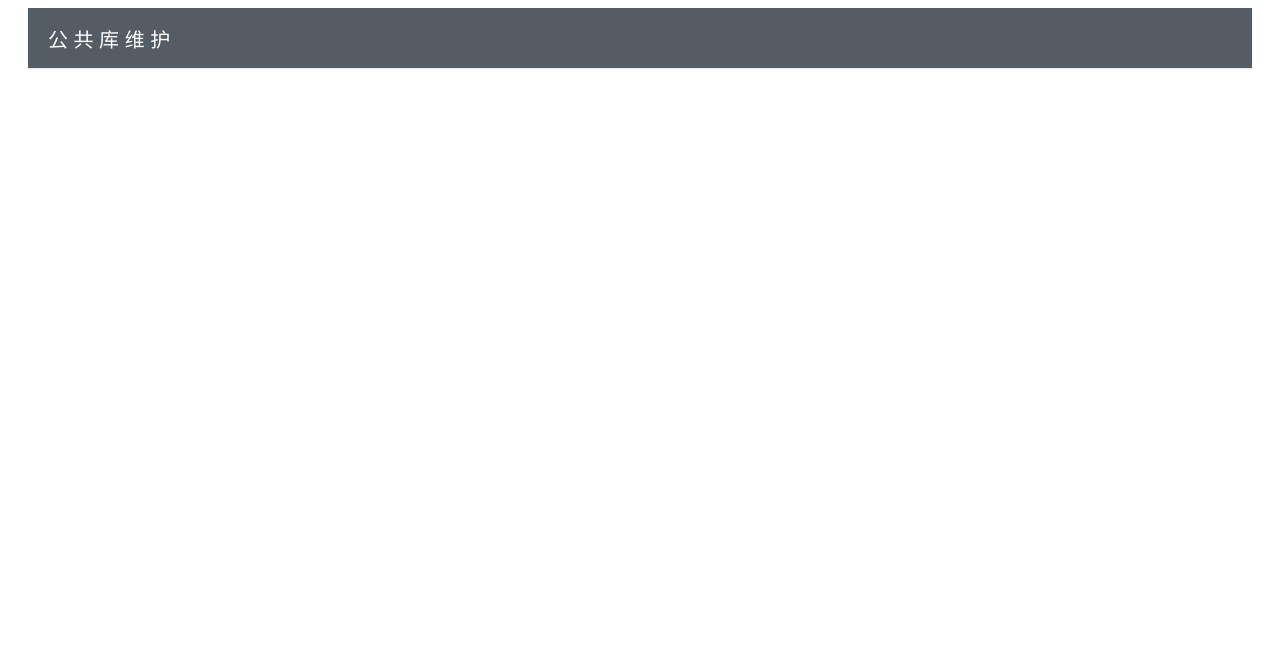
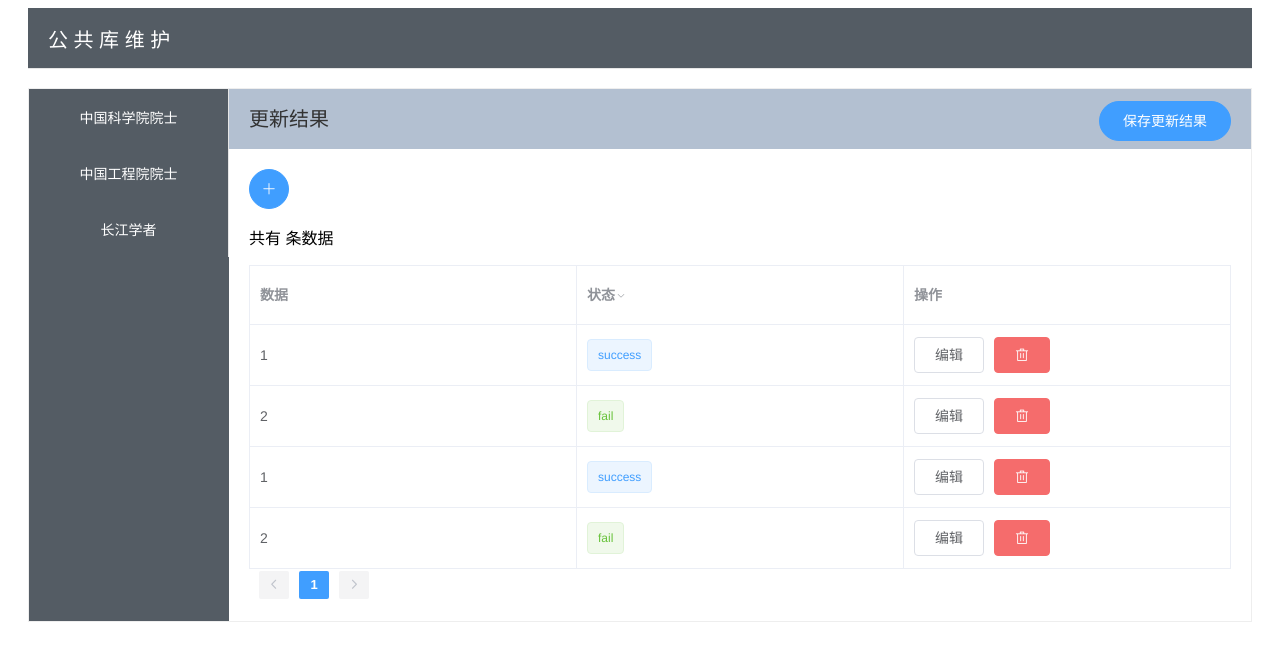
Before and after one commit to liuxiyang641/GGKWH_FRONT_END, a Vue app: page /updated/results/1 in a window 1280 px wide. Shown: the top 660 px of the page. Built offline with nearby package versions, Linux system fonts and the light colour scheme.

Commit message:
通用模板增删改的实现

```diff
--- a/src/components/GeneralAdmin.vue
+++ b/src/components/GeneralAdmin.vue
@@ -23,7 +23,7 @@
                     </el-col>
                     <el-col :span="12" style="text-align: right">
                         <i class="el-icon-setting" style="margin-right: 1rem;" @click="dialogOfConfig=true"></i>
-                        <el-button type="primary" round>更新</el-button>
+                        <el-button type="primary" round @click="update">更新</el-button>
                     </el-col>
                 </el-row>
             </el-header>
@@ -42,8 +42,11 @@
             <!--编辑已存在专家信息对话框-->
             <el-dialog title="专家信息" :visible.sync="dialogOfInfo">
                 <el-form :model="detailedData">
-                    <el-form-item v-for="(value, key) in detailedSetting" :label="value.name" label-width="120px" :key="key">
-                        <el-input type="textarea" autosize v-model="detailedData[key]" auto-complete="off" :disabled='value.modify==="false" '></el-input>
+                    <el-form-item v-for="(value, key) in detailedSetting" :label='value.name+": " ' label-width="120px" :key="key">
+                        <!--可编辑的显示输入框-->
+                        <el-input v-if='value.modify==="true" ' type="textarea" autosize v-model="detailedData[key]" auto-complete="off"></el-input>
+                        <!--不可编辑的显示文本-->
+                        <span v-else>{{detailedData[key]}}</span>
                     </el-form-item>
                 </el-form>
                 <div slot="footer" class="dialog-footer">
@@ -54,8 +57,11 @@
             <!--添加新的院士信息对话框-->
             <el-dialog title="新增院士信息" :visible.sync="dialogOfAddingNewAca">
                 <el-form :model="detailedData">
-                    <el-form-item v-for="(value, key) in detailedSetting" :label="value.name" label-width="120px" :key="key">
-                        <el-input type="textarea" autosize v-model="detailedData[key]" auto-complete="off" :disabled='value.modify==="false" '></el-input>
+                    <el-form-item v-for="(value, key) in detailedSetting" :label='value.name+": " ' label-width="120px" :key="key">
+                        <!--可编辑的显示输入框-->
+                        <el-input v-if='value.modify==="true" ' type="textarea" autosize v-model="detailedData[key]" auto-complete="off"></el-input>
+                        <!--不可编辑的显示文本-->
+                        <span v-else>{{detailedData[key]}}</span>
                     </el-form-item>
                 </el-form>
                 <div slot="footer" class="dialog-footer">
@@ -76,7 +82,10 @@
                           v-loading="listLoading"
                           element-loading-text="拼命加载中..."
                           :data="storeData">
-                    <el-table-column v-for="(value, key) in listSetting" :label="value" :prop="key" :key="key">
+                    <el-table-column v-for="(value, key) in listSetting" :label="value" :key="key">
+                        <template slot-scope="scope">
+                            <span>{{scope.row[key]}}</span>
+                        </template>
                     </el-table-column>
 
                     <el-table-column label="操作">
@@ -91,7 +100,7 @@
                                 size="medium"
                                 type="danger"
                                 icon="el-icon-delete"
-                                @click.native="del(scope.row.id)"
+                                @click.native="del(scope.row[idSetting.name])"
                             ></el-button>
                         </template>
                     </el-table-column>
@@ -142,10 +151,11 @@
                         return time.getTime() > Date.now();
                     },
                 },
-
-                listSetting:{},
-                detailedSetting:{},
-                pageName:null,
+                // 页面设置
+                listSetting: {},     // 信息列表设置，包含key和对应的中文名
+                detailedSetting: {},   // 详细信息设置，包含key，中文名以及是否可编辑
+                idSetting: {},   // 列表信息id的设置，包括id的key和类型（int与str）
+                pageName: null,   // 页面名称
             }
         },
         computed: {},
@@ -173,7 +183,9 @@
                     cancelButtonText: '取消',
                     type: 'warning'
                 }).then(() => {
-                    this.axios.get(this.apiUrl + '/delete/42?Id=' + id)
+                    let requestUrl = this.apiUrl + '/delete/' + this.$route.params.tableId +
+                                    '?Id=' + this.detailedData[this.idSetting.name] + '&flag=' + (this.idSetting.isDigit === 'true' ? 1 : 2);
+                    this.axios.get(requestUrl)
                         .then(
                             (res) => {
                                 if (res.data === true) {
@@ -183,8 +195,9 @@
                                     });
                                     // 数据量减一
                                     this.totalSize -= 1;
-                                    let index = this.storeData.findIndex(function (x) {
-                                        return x.id === id
+                                    let index = this.storeData.findIndex(
+                                        (x)=> {
+                                        return x[this.idSetting.name] === id
                                     });
                                     this.storeData.splice(index, 1);
                                 }
@@ -218,8 +231,8 @@
             },
             // 检查专家信息完整性
             checkInfoIntegrity: function () {
-                if (!this.detailedData.name || this.detailedData.name === '') {
-                    this.$message.error('专家名字不能为空');
+                if (!this.detailedData) {
+                    this.$message.error('所填信息不能为空');
                     return false;
                 }
                 return true;
@@ -228,7 +241,9 @@
             saveInfo: function () {
                 if (this.checkInfoIntegrity()) {     // 检查信息完整性
                     this.saveLoading = true;
-                    this.axios.post(this.apiUrl + '/update/42?Id=' + this.detailedData.id, this.detailedData,
+                    let requestUrl = this.apiUrl + '/update/' + this.$route.params.tableId +
+                                    '?Id=' + this.detailedData[this.idSetting.name] + '&flag=' + (this.idSetting.isDigit === 'true' ? 1 : 2);
+                    this.axios.post(requestUrl, this.detailedData,
                         {
                             headers: {
                                 'Content-Type': 'application/json',
@@ -245,9 +260,9 @@
                                 // 前端数据更新
                                 let index = this.storeData.findIndex(
                                     (x) => {
-                                        return x.id === this.detailedData.id
+                                        return x[this.idSetting.name] === this.detailedData[this.idSetting.name]
                                     });
-                                this.$set(this.storeData,index,this.detailedData)
+                                this.$set(this.storeData, index, this.detailedData)
                                 // 按钮加载状态消失
                                 this.saveLoading = false;
                                 // 对话框消失
@@ -283,7 +298,9 @@
                 if (this.checkInfoIntegrity()) {     // 检查信息完整性
                     // 显示按钮加载
                     this.addLoading = true;
-                    this.axios.post(this.apiUrl + '/add/42', this.detailedData,
+                    // flag表示id的类型，1为整型，2为str
+                    let requestUrl = this.apiUrl + '/add/' + this.$route.params.tableId + '?flag=' + (this.idSetting.isDigit === 'true' ? 1 : 2);
+                    this.axios.post(requestUrl, this.detailedData,
                         {
                             headers: {
                                 'Content-Type': 'application/json',
@@ -329,29 +346,58 @@
                         });
                 }
             },
+            update: function () {
+                window.location.href = '/updated/results/' + this.$route.params.tableId;
+            },
             // 页面跳转请求
             pageJumping: function () {
                 this.listLoading = true;
-                this.axios.get(this.apiUrl + '/display/'+this.$route.params.tableId+'?page=' + this.pageNum + '&size=' + this.pageSize)
+                this.axios.get(this.apiUrl + '/display/' + this.$route.params.tableId + '?page=' + this.pageNum + '&size=' + this.pageSize)
                     .then(
                         (res) => {
                             if (res.status === 200) {
-                                // 弹出页面配置信息
-                                let pageSettingInfo=res.data.pop();
-                                this.totalSize = pageSettingInfo.totalSize;
-                                this.pageName=pageSettingInfo.pageName;
-                                this.listSetting=JSON.parse(pageSettingInfo.show);
-                                this.detailedSetting=JSON.parse(pageSettingInfo.all);
+                                // 保存的数据
                                 this.storeData = res.data;
+                                // 取消页面加载转态
                                 this.listLoading = false;
+                                window.location.href = '#top';
                             }
                         }
                     ).catch(function (error) {
                     console.log(error);
                 });
-            }
+            },
+            // 获取页面setting
+            getPageSetting: function () {
+                this.listLoading = true;
+                this.axios.get(this.apiUrl + '/getConfig/' + this.$route.params.tableId)
+                    .then(
+                        (res) => {
+                            if (res.status === 200) {
+                                // 获取页面配置信息
+                                let pageSettingInfo = res.data;
+                                // 总页数配置
+                                this.totalSize = pageSettingInfo.totalSize;
+                                // 页面名字
+                                this.pageName = pageSettingInfo.pageName;
+                                // 列表展示信息配置
+                                this.listSetting = JSON.parse(pageSettingInfo.show);
+                                // 详细信息配置
+                                this.detailedSetting = JSON.parse(pageSettingInfo.all);
+                                // id设置
+                                this.idSetting = JSON.parse(pageSettingInfo.index);
+                            }
+                        }
+                    )
+                    .catch(
+                        (error) => {
+                            console.log(error);
+                        }
+                    );
+            },
         },
         created: function () {
+            this.getPageSetting();
             this.pageJumping();
         }
     }
@@ -377,14 +423,17 @@
     .el-aside {
         background-color: #545c64;
     }
-    .el-menu{
+
+    .el-menu {
         text-align: center;
     }
-    a{
+
+    a {
         color: #fff;
         text-decoration: none;
     }
-    a:hover{
+
+    a:hover {
         color: #ffd04b;
     }
 </style>
--- /dev/null
+++ b/src/components/GeneralUpdatedResults.vue
@@ -0,0 +1,165 @@
+<template>
+    <el-container style="border: 1px solid #eee">
+        <el-aside width="200px">
+            <el-menu background-color="#545c64"
+                     text-color="#fff"
+                     active-text-color="#ffd04b">
+                <el-menu-item index="1">
+                    <a href="/admin/acaofsci">中国科学院院士</a>
+                </el-menu-item>
+                <el-menu-item index="2">
+                    <a href="/admin/acaofeng">中国工程院院士</a>
+                </el-menu-item>
+                <el-menu-item index="3">
+                    <a href="/admin/18">长江学者</a>
+                </el-menu-item>
+            </el-menu>
+        </el-aside>
+        <el-container>
+            <el-header>
+                <el-row style="font-size: 20px">
+                    <el-col :span="12">
+                        <span>更新结果</span>
+                    </el-col>
+                    <el-col :span="12" style="text-align: right">
+                        <el-button type="primary" round>保存更新结果</el-button>
+                    </el-col>
+                </el-row>
+            </el-header>
+
+
+            <el-main>
+                <!--添加新专家按钮-->
+                <el-row style="text-align: left; margin-bottom: 10px;">
+                    <el-button type="primary" icon="el-icon-plus" circle @click=""></el-button>
+                </el-row>
+                <!--专家列表-->
+                <p>共有 条数据</p>
+                <el-table border
+                          highlight-current-row
+                          v-loading="listLoading"
+                          element-loading-text="拼命加载中..."
+                          :data="storeData"
+                            >
+                    <el-table-column label="数据" prop="nm">
+                    </el-table-column>
+                    <el-table-column label="状态"
+                                     prop="status"
+                        :filters="[{text:'成功',value:'success'},{text:'失败',value:'fail'}]"
+                        :filter-method="testfilter">
+                        <template slot-scope="scope">
+                            <el-tag :type='scope.row.status==="success"? "primary" : "success" '>
+                                {{scope.row.status}}
+                            </el-tag>
+                        </template>
+                    </el-table-column>
+
+                    <el-table-column label="操作">
+                        <template slot-scope="scope">
+                            <!--编辑按钮-->
+                            <el-button
+                                size="medium"
+                                @click="">编辑
+                            </el-button>
+                            <!--删除按钮-->
+                            <el-button
+                                size="medium"
+                                type="danger"
+                                icon="el-icon-delete"
+                                @click.native=""
+                            ></el-button>
+                        </template>
+                    </el-table-column>
+                </el-table>
+                <!--分页-->
+                <el-pagination
+                    background
+                    layout="prev, pager, next"
+                    :total="totalSize"
+                    :current-page="pageNum"
+                    :page-size="pageSize"
+                    @current-change="handelCurrentChange">
+                </el-pagination>
+            </el-main>
+        </el-container>
+    </el-container>
+</template>
+
+<script>
+    export default {
+        name: "GeneralUpdatedResults",
+        data: function () {
+            return {
+                // 保存的数据
+                storeData: [
+                    {
+                        nm: '1',
+                        status:'success'
+                    },
+                    {
+                        nm: '2',
+                        status:'fail'
+                    },
+                    {
+                        nm: '1',
+                        status:'success'
+                    },
+                    {
+                        nm: '2',
+                        status:'fail'
+                    }
+                ],
+                // 分页控制
+                pageNum: 1,
+                pageSize: 20,
+                totalSize: 0,
+                // 加载状态控制
+                listLoading: false,     // 列表加载状态
+            }
+        },
+        methods: {
+            // 点击页数触发时间
+            handelCurrentChange(val) {
+                this.pageNum = val;
+            },
+            testfilter:function (value, row) {
+                return row.status===value
+            }
+        }
+    }
+</script>
+
+<style scoped>
+    .el-header {
+        background-color: #B3C0D1;
+        color: #333;
+        text-align: left;
+        line-height: 60px;
+    }
+
+    .p1 {
+        overflow: hidden;
+        text-overflow: ellipsis;
+        display: -webkit-box;
+        line-clamp: 2;
+        -webkit-line-clamp: 2;
+        -webkit-box-orient: vertical;
+    }
+
+    .el-aside {
+        background-color: #545c64;
+    }
+
+    .el-menu {
+        text-align: center;
+    }
+
+    a {
+        color: #fff;
+        text-decoration: none;
+    }
+
+    a:hover {
+        color: #ffd04b;
+    }
+</style>
--- a/src/components/LibraryList.vue
+++ b/src/components/LibraryList.vue
@@ -84,6 +84,7 @@
                         if (res.status===200){
                             this.tableData=res.data;
                             this.listLoading=false;
+                            window.location.href='#top';
                         }
                     }
                 ).catch(function (error) {
```
Also changed, not shown: src/main.js (+7 -7 lines), src/router/index.js (+14 -9 lines).
